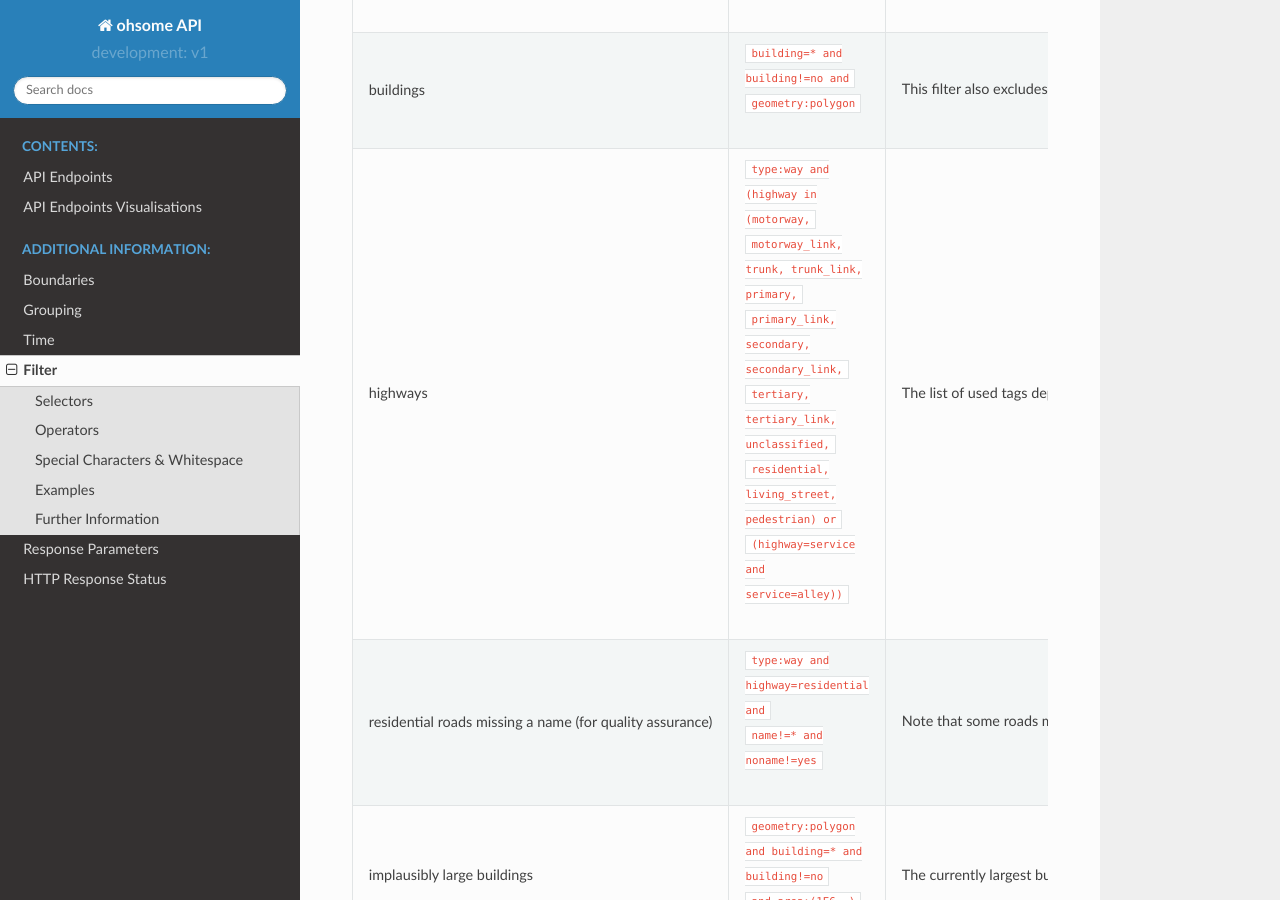
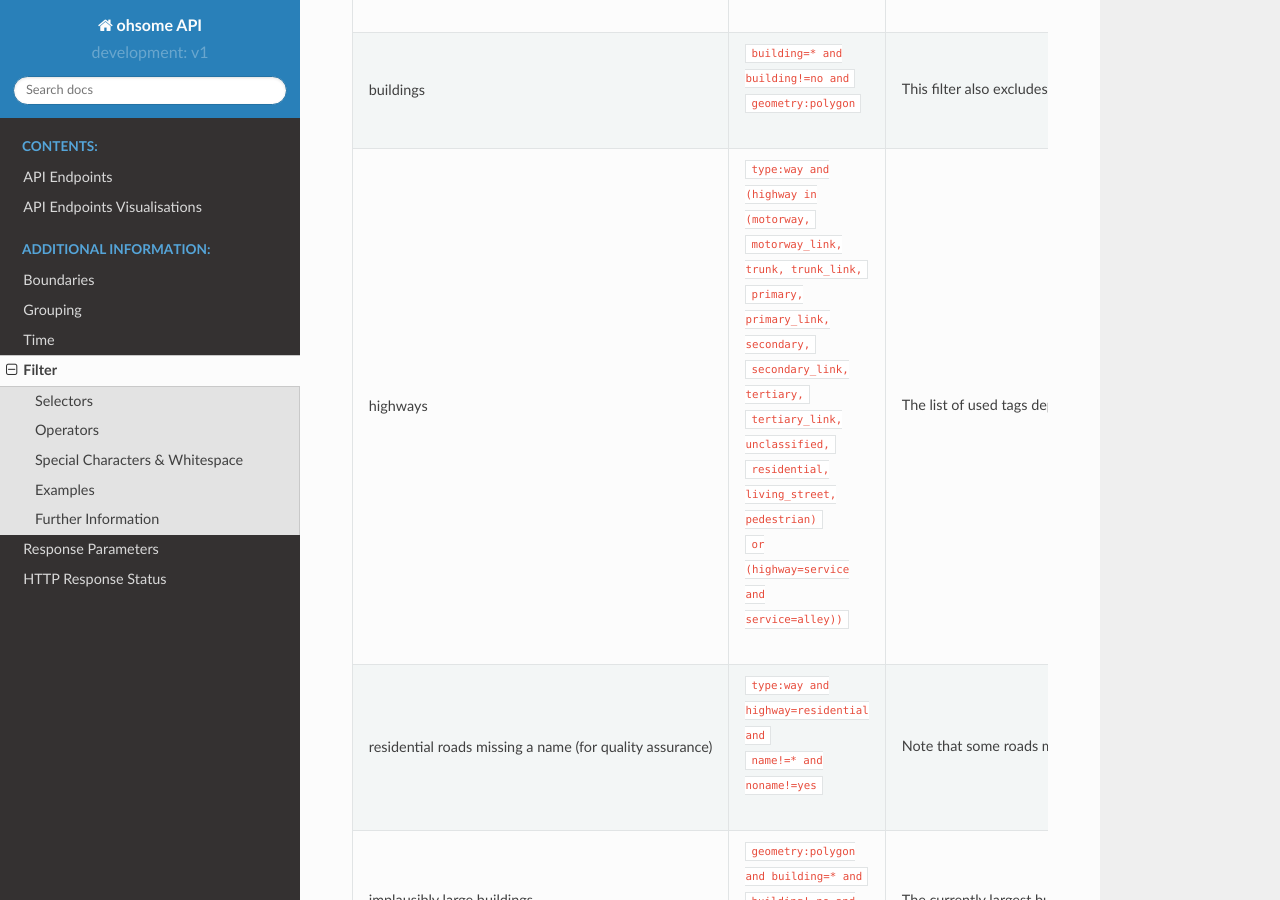
Before and after one commit to GIScience/ohsome-api, a Sphinx documentation site: the page built from docs/filter.rst, in a window 1280 px wide and 900 px high, scrolled down 3465 px. Built offline with Sphinx 7.4.7 and the Read the Docs theme 2.0.0, drawn with Linux system fonts in a browser that asks for light colours.

Commit message:
Docs: improve filter examples formatting

```diff
--- a/docs/filter.rst
+++ b/docs/filter.rst
@@ -195,12 +195,12 @@
     |                  |                                                        | not one.                     |
     +------------------+--------------------------------------------------------+------------------------------+
     | highways         | | ``type:way and (highway in (motorway,``              | The list of used tags        |
-    |                  | | ``motorway_link, trunk, trunk_link, primary,``       | depends on the exact         |
-    |                  | | ``primary_link, secondary, secondary_link,``         | definition of a              |
-    |                  | | ``tertiary, tertiary_link, unclassified,``           | "highway". In a              |
-    |                  | | ``residential, living_street, pedestrian) or``       | different context, it may    |
-    |                  | | ``(highway=service and service=alley))``             | also include less or even    |
-    |                  |                                                        | more tags                    |
+    |                  | | ``motorway_link, trunk, trunk_link,``                | depends on the exact         |
+    |                  | | ``primary, primary_link, secondary,``                | definition of a              |
+    |                  | | ``secondary_link, tertiary,``                        | "highway". In a              |
+    |                  | | ``tertiary_link, unclassified,``                     | different context, it may    |
+    |                  | | ``residential, living_street, pedestrian)``          | also include less or even    |
+    |                  | | ``or (highway=service and service=alley))``          | more tags                    |
     |                  |                                                        | (``footway``, ``cycleway``,  |
     |                  |                                                        | ``track``, ``path``, all     |
     |                  |                                                        | ``highway=service``, etc.)   |
@@ -213,8 +213,8 @@
     |                  |                                                        | with the ``noname`` tag      |
     |                  |                                                        | in OSM.                      |
     +------------------+--------------------------------------------------------+------------------------------+
-    | implausibly      | | ``geometry:polygon and building=* and building!=no`` | The currently largest        |
-    | large            | | ``and area:(1E6..)``                                 | building by footprint area   |
+    | implausibly      | | ``geometry:polygon and building=* and``              | The currently largest        |
+    | large            | | ``building!=no and area:(1E6..)``                    | building by footprint area   |
     | buildings        |                                                        | is a car factory building    |
     |                  |                                                        | measuring about 887,800 m².  |
     +------------------+--------------------------------------------------------+------------------------------+
```
Also changed, not shown: other parts of docs/filter.rst (+1 -1 lines).
